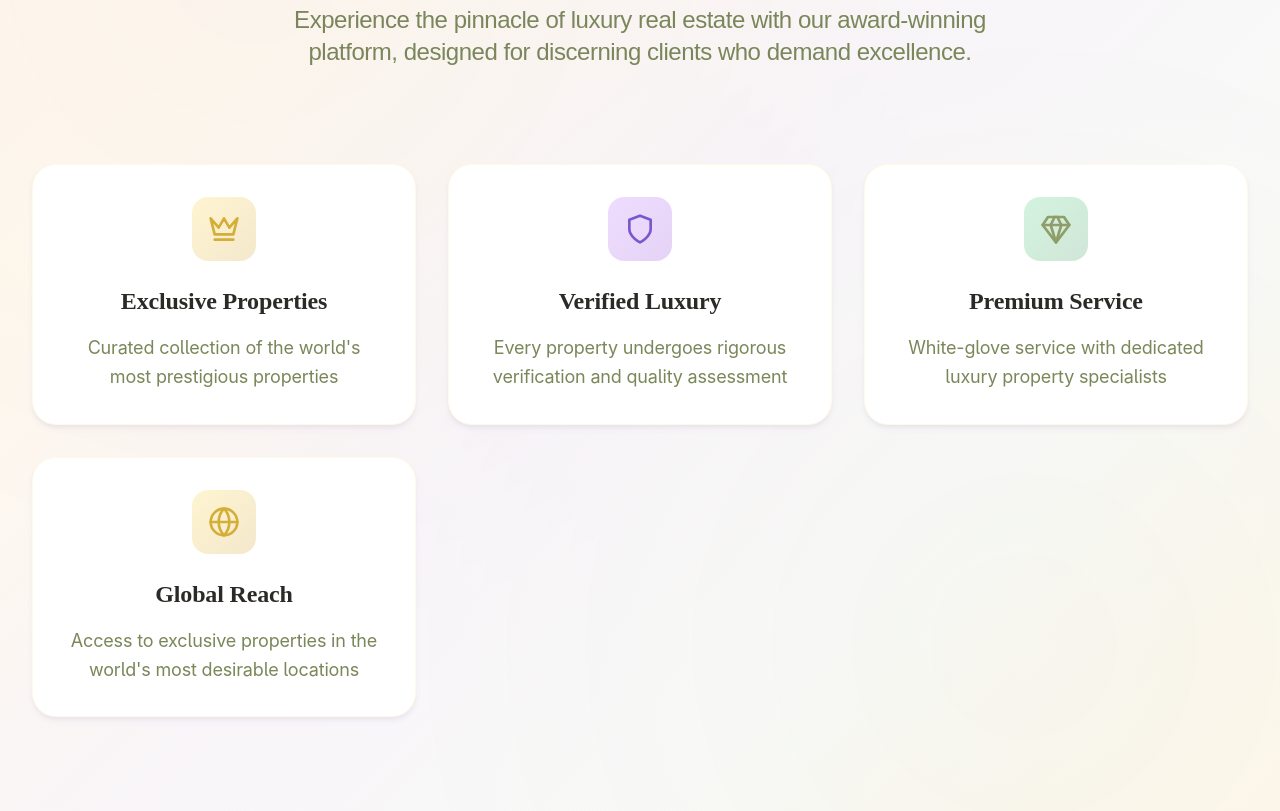
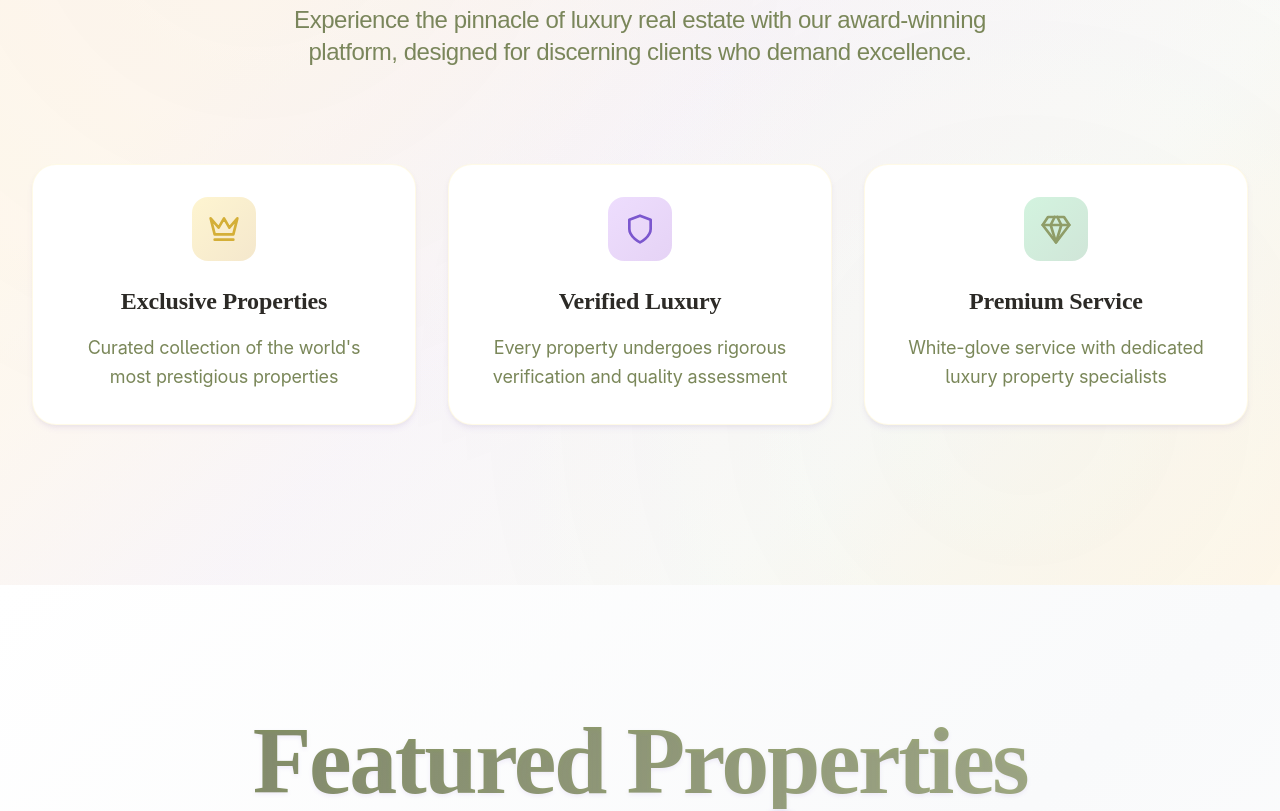
Before and after one commit to Arjun140205/no-broker-project, a Next.js app in the folder frontend/: page / in a window 1280 px wide. Shown: the part 1160-1971 px from the top of the page. Built offline with nearby package versions, Linux system fonts and the light colour scheme.

Commit message:
removed unnecessary card from the hero sroll for proper paging

```diff
--- a/frontend/pages/index.tsx
+++ b/frontend/pages/index.tsx
@@ -430,13 +430,6 @@ const Home = () => {
                 description: "White-glove service with dedicated luxury property specialists",
                 color: '#8F9D68',
                 bgGradient: 'from-green-500/20 to-green-700/20'
-              },
-              {
-                icon: Globe,
-                title: "Global Reach",
-                description: "Access to exclusive properties in the world's most desirable locations",
-                color: '#D4AF37',
-                bgGradient: 'from-yellow-400/20 to-yellow-600/20'
               }
             ].map((feature, index) => (
               <motion.div
```
